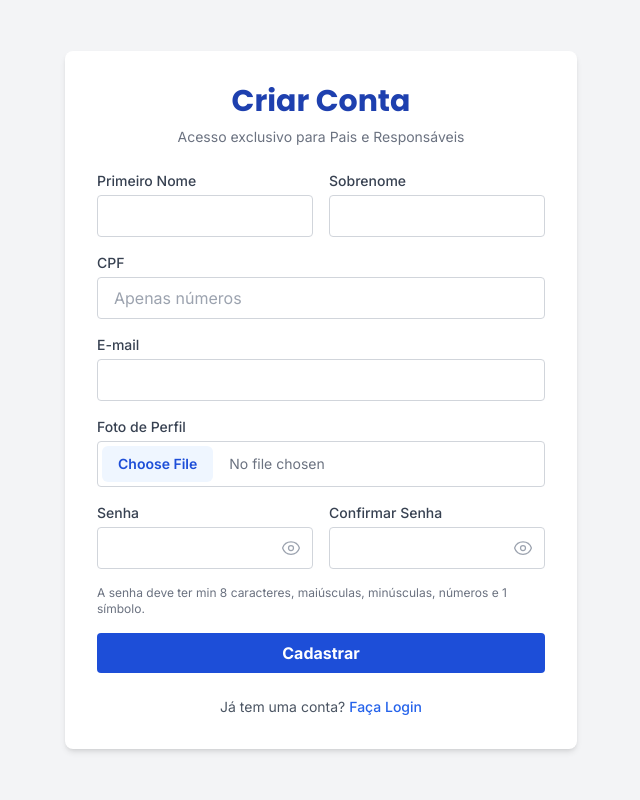
After one commit to MatheusSousa28/face-guard-bus, a Django app: page /cadastro/ in a window 1280 px wide. The commit adds this page. Shown: the whole page, without its empty margins (319-959 px from the left). Run offline with Django 5.2, Linux system fonts and the light colour scheme; some libraries are stand-ins or nearby versions.

Commit message:
feat: adiciona feature de cadastro de responsáveis

```diff
--- a/core/settings.py
+++ b/core/settings.py
@@ -122,3 +122,7 @@ USE_TZ = True
 STATIC_URL = 'static/'
 
 AUTH_USER_MODEL = 'usuarios.Usuario'
+import os
+
+MEDIA_URL = '/media/'
+MEDIA_ROOT = os.path.join(BASE_DIR, 'media')
--- a/usuarios/models.py
+++ b/usuarios/models.py
@@ -29,7 +29,7 @@ class Instituicao(models.Model):
 class Responsavel(models.Model):
     usuario = models.OneToOneField(Usuario, on_delete=models.CASCADE)
     cpf = models.CharField(max_length=11, unique=True)
-    foto = models.ImageField(upload_to='fotos_responsaveis/', null=True, blank=True)
+    foto_perfil = models.ImageField(upload_to='fotos_responsaveis/', null=False, blank=False)
 
     class Meta:
         verbose_name_plural = "Responsáveis"
@@ -40,7 +40,7 @@ class Responsavel(models.Model):
 class Motorista(models.Model):
     usuario = models.OneToOneField(Usuario, on_delete=models.CASCADE)
     cpf = models.CharField(max_length=11, unique=True)
-    foto = models.ImageField(upload_to='fotos_motoristas/', null=True, blank=True)
+    foto_perfil = models.ImageField(upload_to='fotos_motoristas/', null=True, blank=True)
 
     def __str__(self):
         return f"Motorista: {self.usuario.first_name}"
--- /dev/null
+++ b/usuarios/templates/usuarios/cadastro.html
@@ -0,0 +1,159 @@
+<!DOCTYPE html>
+<html lang="pt-br">
+<head>
+    <meta charset="UTF-8">
+    <meta name="viewport" content="width=device-width, initial-scale=1.0">
+    <title>FaceGuard Bus - Cadastro</title>
+
+    <link rel="preconnect" href="https://fonts.googleapis.com">
+    <link rel="preconnect" href="https://fonts.gstatic.com" crossorigin>
+    <link href="https://fonts.googleapis.com/css2?family=Inter:wght@400;500;600;700&family=Poppins:wght@400;500;600;700&display=swap" rel="stylesheet">
+    <script src="https://cdn.tailwindcss.com"></script>
+    <script>
+        tailwind.config = {
+            theme: {
+                extend: {
+                    fontFamily: {
+                        sans: ['Inter', 'sans-serif'],
+                        display: ['Poppins', 'sans-serif'],
+                    }
+                }
+            }
+        }
+    </script>
+</head>
+<body class="bg-gray-100 min-h-screen flex items-center justify-center font-sans py-10">
+
+    <div class="bg-white p-8 rounded-lg shadow-md w-full max-w-lg">
+        <h2 class="font-display text-3xl font-bold text-blue-600 mb-2 text-center text-blue-800">Criar Conta</h2>
+        <p class="text-center text-gray-500 mb-6 text-sm">Acesso exclusivo para Pais e Responsáveis</p>
+
+        {% if messages %}
+            <div class="mb-4">
+                {% for message in messages %}
+                    <p class="text-sm p-3 rounded font-semibold align-middle text-center
+                        {% if message.tags == 'error' %} bg-red-100 text-red-700
+                        {% elif message.tags == 'warning' %} bg-yellow-100 text-yellow-700
+                        {% else %} bg-green-100 text-green-700 {% endif %}">
+                        {{ message }}
+                    </p>
+                {% endfor %}
+            </div>
+        {% endif %}
+        <!-- pegando imagem com enctype -->
+        <form method="POST" enctype="multipart/form-data" class="space-y-4">
+            {% csrf_token %}
+
+            <div class="grid grid-cols-2 gap-4">
+                <div>
+                    <label class="block text-sm font-medium text-gray-700 mb-1">Primeiro Nome</label>
+                    <input type="text" name="first_name" required
+                        class="w-full px-4 py-2 border border-gray-300 rounded focus:outline-none focus:border-blue-500 focus:ring-1 focus:ring-blue-500">
+                </div>
+                <div>
+                    <label class="block text-sm font-medium text-gray-700 mb-1">Sobrenome</label>
+                    <input type="text" name="last_name" required
+                        class="w-full px-4 py-2 border border-gray-300 rounded focus:outline-none focus:border-blue-500 focus:ring-1 focus:ring-blue-500">
+                </div>
+            </div>
+
+            <div>
+                <label class="block text-sm font-medium text-gray-700 mb-1">CPF</label>
+                <input type="text" name="cpf" placeholder="Apenas números" required
+                    class="w-full px-4 py-2 border border-gray-300 rounded focus:outline-none focus:border-blue-500 focus:ring-1 focus:ring-blue-500">
+            </div>
+
+            <div>
+                <label class="block text-sm font-medium text-gray-700 mb-1">E-mail</label>
+                <input type="email" name="email" required
+                    class="w-full px-4 py-2 border border-gray-300 rounded focus:outline-none focus:border-blue-500 focus:ring-1 focus:ring-blue-500">
+            </div>
+
+            <div>
+                <label class="block text-sm font-medium text-gray-700 mb-1">Foto de Perfil</label>
+                <input type="file" name="foto_perfil" accept="image/*"
+                    class="w-full text-sm text-gray-500
+                    file:mr-4 file:py-2 file:px-4
+                    file:rounded-md file:border-0
+                    file:text-sm file:font-semibold
+                    file:bg-blue-50 file:text-blue-700
+                    hover:file:bg-blue-100 cursor-pointer border border-gray-300 rounded p-1">
+            </div>
+
+            <div class="grid grid-cols-2 gap-4">
+                <div>
+                    <label class="block text-sm font-medium text-gray-700 mb-1">Senha</label>
+
+                    <div class="relative">
+                        <input type="password" id="senha" name="senha" required
+                            class="w-full px-4 py-2 border border-gray-300 rounded focus:outline-none focus:border-blue-500 pr-10">
+
+                        <button type="button" onclick="toggleSenha('senha', 'eye-senha', 'eye-slash-senha')"
+                                class="absolute right-3 top-1/2 transform -translate-y-1/2 text-gray-400 hover:text-gray-600 flex items-center">
+
+                            <svg id="eye-senha" xmlns="http://www.w3.org/2000/svg" fill="none" viewBox="0 0 24 24" stroke-width="1.5" stroke="currentColor" class="w-5 h-5">
+                                <path stroke-linecap="round" stroke-linejoin="round" d="M2.036 12.322a1.012 1.012 0 010-.639C3.423 7.51 7.36 4.5 12 4.5c4.638 0 8.573 3.007 9.963 7.178.07.207.07.431 0 .639C20.577 16.49 16.64 19.5 12 19.5c-4.638 0-8.573-3.007-9.963-7.178z" />
+                                <path stroke-linecap="round" stroke-linejoin="round" d="M15 12a3 3 0 11-6 0 3 3 0 016 0z" />
+                            </svg>
+
+                            <svg id="eye-slash-senha" xmlns="http://www.w3.org/2000/svg" fill="none" viewBox="0 0 24 24" stroke-width="1.5" stroke="currentColor" class="hidden w-5 h-5">
+                                <path stroke-linecap="round" stroke-linejoin="round" d="M3.98 8.223A10.477 10.477 0 001.934 12C3.226 16.338 7.244 19.5 12 19.5c.993 0 1.953-.138 2.863-.395M6.228 6.228A10.45 10.45 0 0112 4.5c4.756 0 8.773 3.162 10.065 7.498a10.523 10.523 0 01-4.293 5.774M6.228 6.228L3 3m3.228 3.228l3.65 3.65m7.894 7.894L21 21m-3.228-3.228l-3.65-3.65m0 0a3 3 0 10-4.243-4.243m4.242 4.242L9.88 9.88" />
+                            </svg>
+                        </button>
+                    </div>
+                </div>
+                <div>
+                    <label class="block text-sm font-medium text-gray-700 mb-1">Confirmar Senha</label>
+
+                    <div class="relative">
+                        <input type="password" id="confirmar_senha" name="confirmar_senha" required
+                            class="w-full px-4 py-2 border border-gray-300 rounded focus:outline-none focus:border-blue-500 pr-10">
+
+                        <button type="button" onclick="toggleSenha('confirmar_senha', 'eye-conf', 'eye-slash-conf')"
+                                class="absolute right-3 top-1/2 transform -translate-y-1/2 text-gray-400 hover:text-gray-600 flex items-center">
+
+                            <svg id="eye-conf" xmlns="http://www.w3.org/2000/svg" fill="none" viewBox="0 0 24 24" stroke-width="1.5" stroke="currentColor" class="w-5 h-5">
+                                <path stroke-linecap="round" stroke-linejoin="round" d="M2.036 12.322a1.012 1.012 0 010-.639C3.423 7.51 7.36 4.5 12 4.5c4.638 0 8.573 3.007 9.963 7.178.07.207.07.431 0 .639C20.577 16.49 16.64 19.5 12 19.5c-4.638 0-8.573-3.007-9.963-7.178z" />
+                                <path stroke-linecap="round" stroke-linejoin="round" d="M15 12a3 3 0 11-6 0 3 3 0 016 0z" />
+                            </svg>
+
+                            <svg id="eye-slash-conf" xmlns="http://www.w3.org/2000/svg" fill="none" viewBox="0 0 24 24" stroke-width="1.5" stroke="currentColor" class="hidden w-5 h-5">
+                                <path stroke-linecap="round" stroke-linejoin="round" d="M3.98 8.223A10.477 10.477 0 001.934 12C3.226 16.338 7.244 19.5 12 19.5c.993 0 1.953-.138 2.863-.395M6.228 6.228A10.45 10.45 0 0112 4.5c4.756 0 8.773 3.162 10.065 7.498a10.523 10.523 0 01-4.293 5.774M6.228 6.228L3 3m3.228 3.228l3.65 3.65m7.894 7.894L21 21m-3.228-3.228l-3.65-3.65m0 0a3 3 0 10-4.243-4.243m4.242 4.242L9.88 9.88" />
+                            </svg>
+                        </button>
+                    </div>
+                </div>
+            </div>
+            <p class="text-xs text-gray-500">A senha deve ter min 8 caracteres, maiúsculas, minúsculas, números e 1 símbolo.</p>
+
+            <button type="submit"
+                    class="w-full bg-blue-700 hover:bg-blue-800 text-white font-bold py-2 px-4 rounded transition duration-200 mt-4">
+                Cadastrar
+            </button>
+        </form>
+
+
+        <div class="mt-6 text-center">
+            <p class="text-sm text-gray-600">Já tem uma conta? <a href="{% url 'login' %}" class="text-blue-600 hover:underline font-medium">Faça Login</a></p>
+        </div>
+    </div>
+
+    <script>
+        function toggleSenha(inputId, eyeId, eyeSlashId) {
+            const input = document.getElementById(inputId);
+            const eyeIcon = document.getElementById(eyeId);
+            const eyeSlashIcon = document.getElementById(eyeSlashId);
+
+            if (input.type === "password") {
+                input.type = "text";
+                eyeIcon.classList.add("hidden"); // Esconde o olho aberto
+                eyeSlashIcon.classList.remove("hidden"); // Mostra o olho com risco
+            } else {
+                input.type = "password";
+                eyeIcon.classList.remove("hidden");
+                eyeSlashIcon.classList.add("hidden");
+            }
+        }
+    </script>
+</body>
+</html>
--- a/usuarios/urls.py
+++ b/usuarios/urls.py
@@ -4,4 +4,5 @@ from . import views
 urlpatterns = [
     path('login/', view=views.login_view, name='login'),
     path('home/', view=views.painel_home, name='home'),
+    path('cadastro/', view=views.cadastro_responsavel, name='cadastro'),
 ]
--- a/usuarios/views.py
+++ b/usuarios/views.py
@@ -2,6 +2,9 @@ from django.shortcuts import render, redirect
 from django.contrib.auth import authenticate, login as auth_login
 from django.contrib.auth.decorators import login_required
 from django.contrib import messages
+from .models import Usuario, Responsavel
+from django.db import transaction
+import re
 
 def login_view(request):
     #se o usuário clicou no botão entrar então ele enviou um formulário
@@ -39,3 +42,75 @@ def painel_home(request):
     }
 
     return render(request, 'usuarios/home.html', contexto)
+
+def cadastro_responsavel(request):
+    if request.method == 'POST':
+        nome = request.POST.get('first_name', '').strip()
+        sobrenome = request.POST.get('last_name', '').strip()
+        email = request.POST.get('email', '').strip()
+        cpf = request.POST.get('cpf', '')
+        senha = request.POST.get('senha')
+        confirmar_senha = request.POST.get('confirmar_senha')
+        foto = request.FILES.get('foto_perfil')
+
+
+        if len(nome) < 2 or len(nome) > 50:
+            messages.error(request, 'O nome deve ter entre 2 e 50 caracteres.')
+            return redirect('cadastro')
+
+        if len(sobrenome) < 2 or len(sobrenome) > 100:
+            messages.error(request, 'O sobrenome deve ter entre 2 e 100 caracteres.')
+            return redirect('cadastro')
+
+        if senha != confirmar_senha:
+            messages.error(request, 'As senhas não coincidem.')
+            return redirect('cadastro')
+
+        regex_senha = r'^(?=.*[a-z])(?=.*[A-Z])(?=.*\d)(?=.*[@$!%*?&])[A-Za-z\d@$!%*?&]{8,}$'
+        if not re.match(regex_senha, senha):
+            messages.error(request, 'A senha deve ter no mínimo 8 caracteres, contendo maiúsculas, minúsculas, números e pelo menos um símbolo (@$!%*?&).')
+            return redirect('cadastro')
+
+        regex_email = r'^[a-zA-Z0-9_.+-]+@[a-zA-Z0-9-]+\.[a-zA-Z0-9-.]+$'
+        if not re.match(regex_email, email):
+            messages.error(request, 'Digite um formato de e-mail válido.')
+            return redirect('cadastro')
+
+        #tirando traços e pontos caso o usuario tenha digitado
+        cpf_limpo = re.sub(r'[^0-9]', '', cpf)
+        if len(cpf_limpo) != 11:
+            messages.error(request, 'O CPF deve conter exatamente 11 números.')
+            return redirect('cadastro')
+
+        #verifica se o e-mail ou CPF já existem no banco
+        if Usuario.objects.filter(email=email).exists():
+            messages.error(request, 'Este e-mail já está cadastrado.')
+            return redirect('cadastro')
+
+        if Responsavel.objects.filter(cpf=cpf_limpo).exists():
+            messages.error(request, 'Este CPF já está cadastrado no sistema.')
+            return redirect('cadastro')
+
+        try:
+            with transaction.atomic():
+                #cria o login
+                novo_usuario = Usuario.objects.create_user(
+                    username=email,
+                    email=email,
+                    password=senha,
+                    first_name=nome,
+                    last_name=sobrenome
+                )
+
+                #cria o perfil e amarra ao login
+                Responsavel.objects.create(usuario=novo_usuario, cpf=cpf_limpo, foto_perfil=foto)
+
+            messages.success(request, 'Cadastro realizado com sucesso! Aguarde a aprovação da instituição.')
+            return redirect('login')
+
+        except Exception as e:
+            #se der erro em uma das criações, dá rollback
+            messages.error(request, f'Erro interno ao criar cadastro: {str(e)}')
+            return redirect('cadastro')
+
+    return render(request, 'usuarios/cadastro.html')
```
Also changed, not shown: usuarios/admin.py (+15 -2 lines), usuarios/templates/usuarios/login.html (+42 -4 lines), db.sqlite3, media/fotos_responsaveis/Captura_de_tela_2026-05-04_014825.png (added), usuarios/migrations/0004_alter_responsavel_foto.py (added), usuarios/migrations/0005_rename_foto_motorista_foto_perfil_and_more.py (added).
